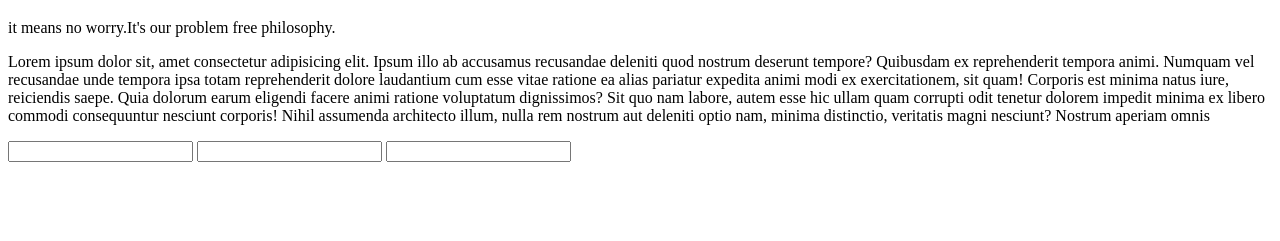
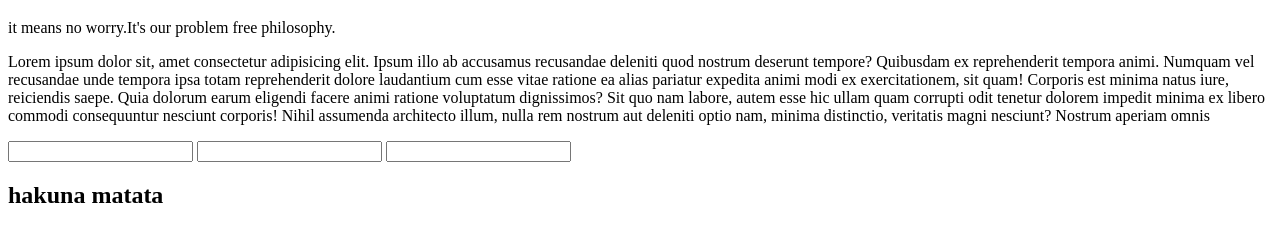
Before and after one commit to Abdullah-Sakib/my-second-repo, a plain HTML site: page index.html in a window 1280 px wide. Shown: the part 61-302 px from the top of the page. Drawn offline with Linux system fonts and the light colour scheme.

Commit message:
hakuna matata

```diff
--- a/index.html
+++ b/index.html
@@ -16,5 +16,9 @@
 <input type="email" name="" id="">
 
   <input type="text" name="name" id="name">
+
+<section>
+  <h1>hakuna matata</h1>
+</section>
 </body>
 </html>
```
